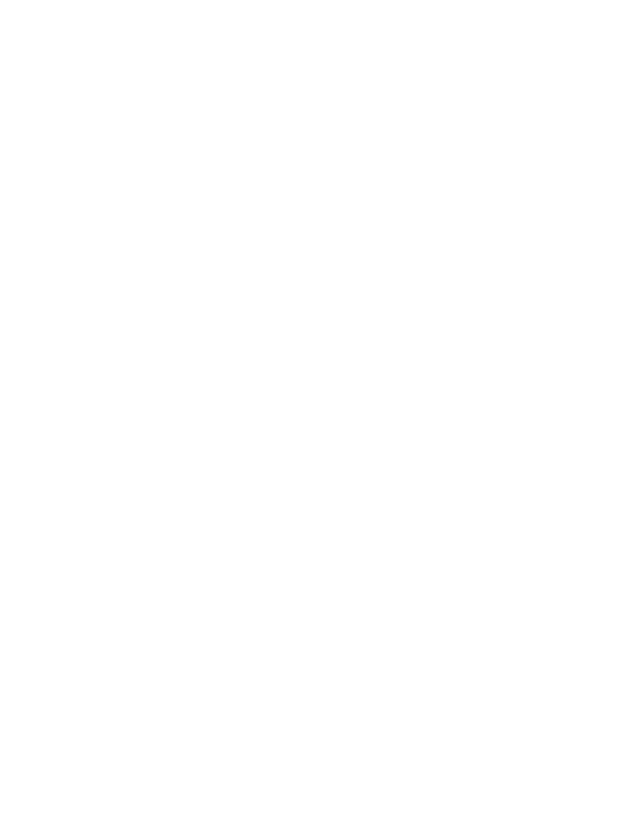
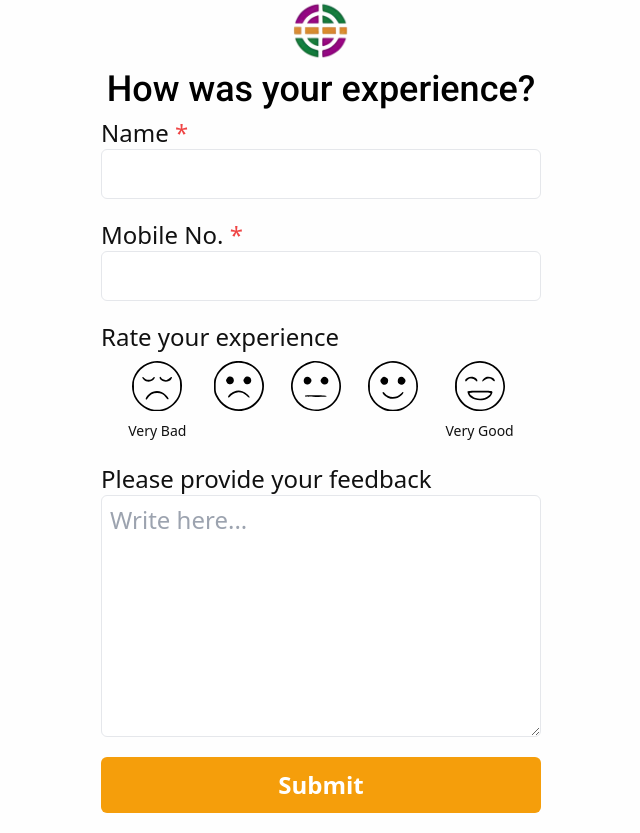
Before and after one commit to dev-vivekkhanal/customerForm, a React (Vite) app: page / in a window 1280 px wide. Before the commit this address had no page. Shown: the whole page, without its empty margins (319-959 px from the left). Before the commit the page ends 800 px from the top, so only its background shows below. Built offline with nearby package versions, Linux system fonts and the light colour scheme.

Commit message:
fixed url issue

```diff
--- a/src/App.jsx
+++ b/src/App.jsx
@@ -3,7 +3,7 @@ import { Routes, Route } from "react-router-dom";
 function App() {
   return (
     <Routes>
-      <Route path="/gbm/api/feedback_form/" element={<Version3 />} />
+      <Route path="/" element={<Version3 />} />
     </Routes>
   );
 }
```
